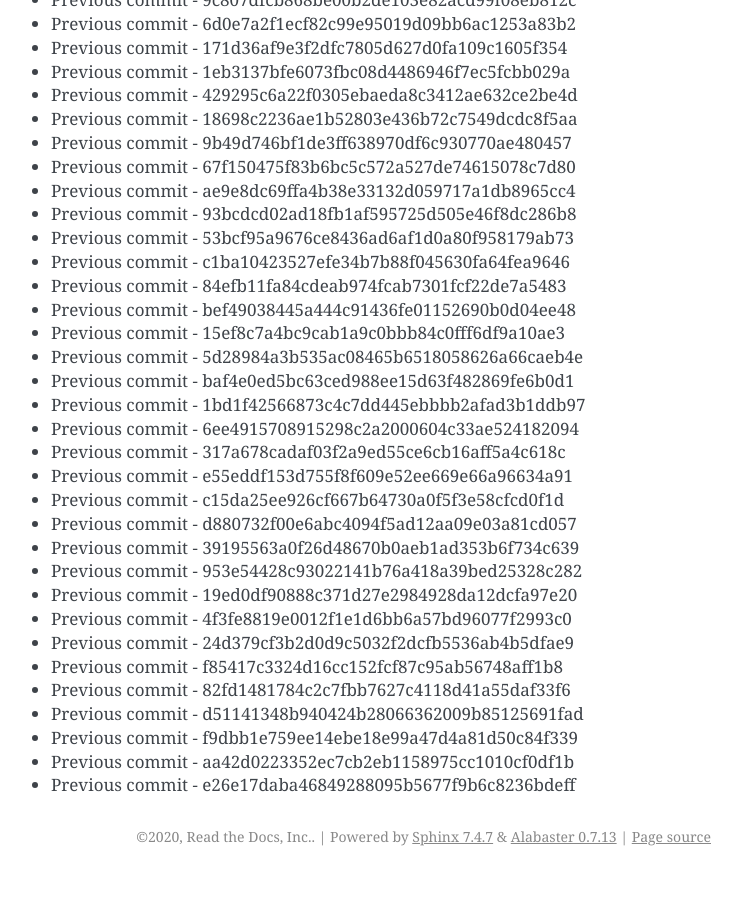
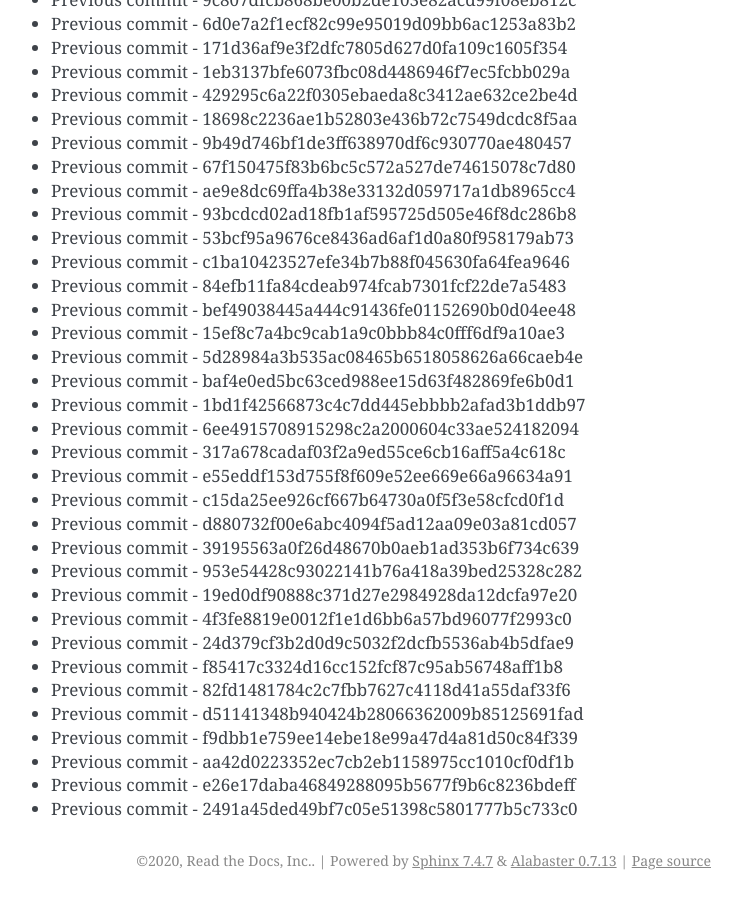
Before and after one commit to readthedocs/rtd-git-stresstest, a Sphinx documentation site: the page built from docs/updates.rst, in a window 1280 px wide and 900 px high, scrolled down 36779 px. Shown: the whole window, without its empty margins (399-1141 px from the left). Built offline with Sphinx 7.4.7, drawn with Linux system fonts in a browser that asks for light colours; before the commit the page ends 37655 px from its top, so only the background shows below that.

Commit message:
Generating commit from previous: 2491a45ded49bf7c05e51398c5801777b5c733c0

```diff
--- a/docs/updates.rst
+++ b/docs/updates.rst
@@ -1577,3 +1577,4 @@ It can be tested for any performance characteristics.
 * Previous commit - f9dbb1e759ee14ebe18e99a47d4a81d50c84f339
 * Previous commit - aa42d0223352ec7cb2eb1158975cc1010cf0df1b
 * Previous commit - e26e17daba46849288095b5677f9b6c8236bdeff
+* Previous commit - 2491a45ded49bf7c05e51398c5801777b5c733c0
```
